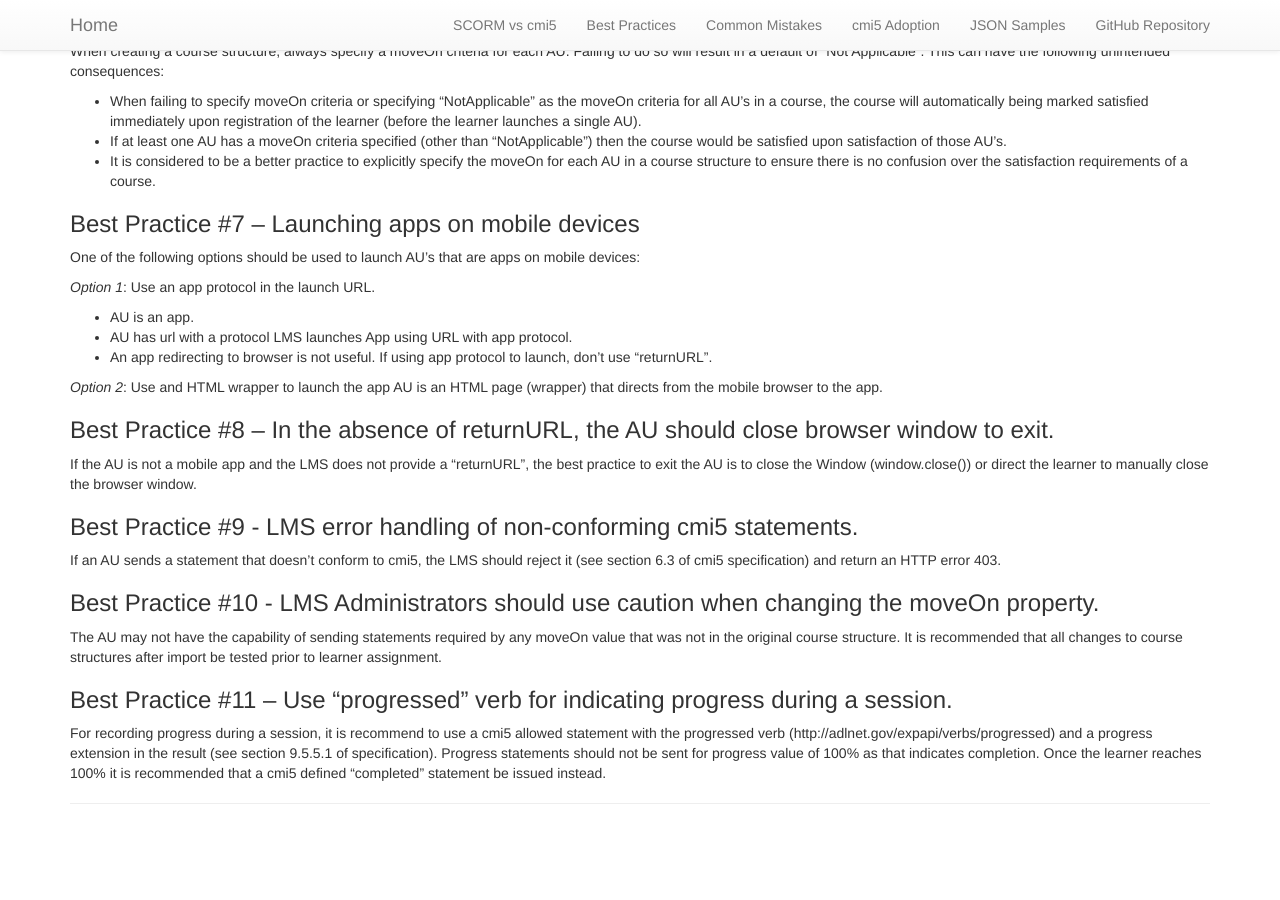
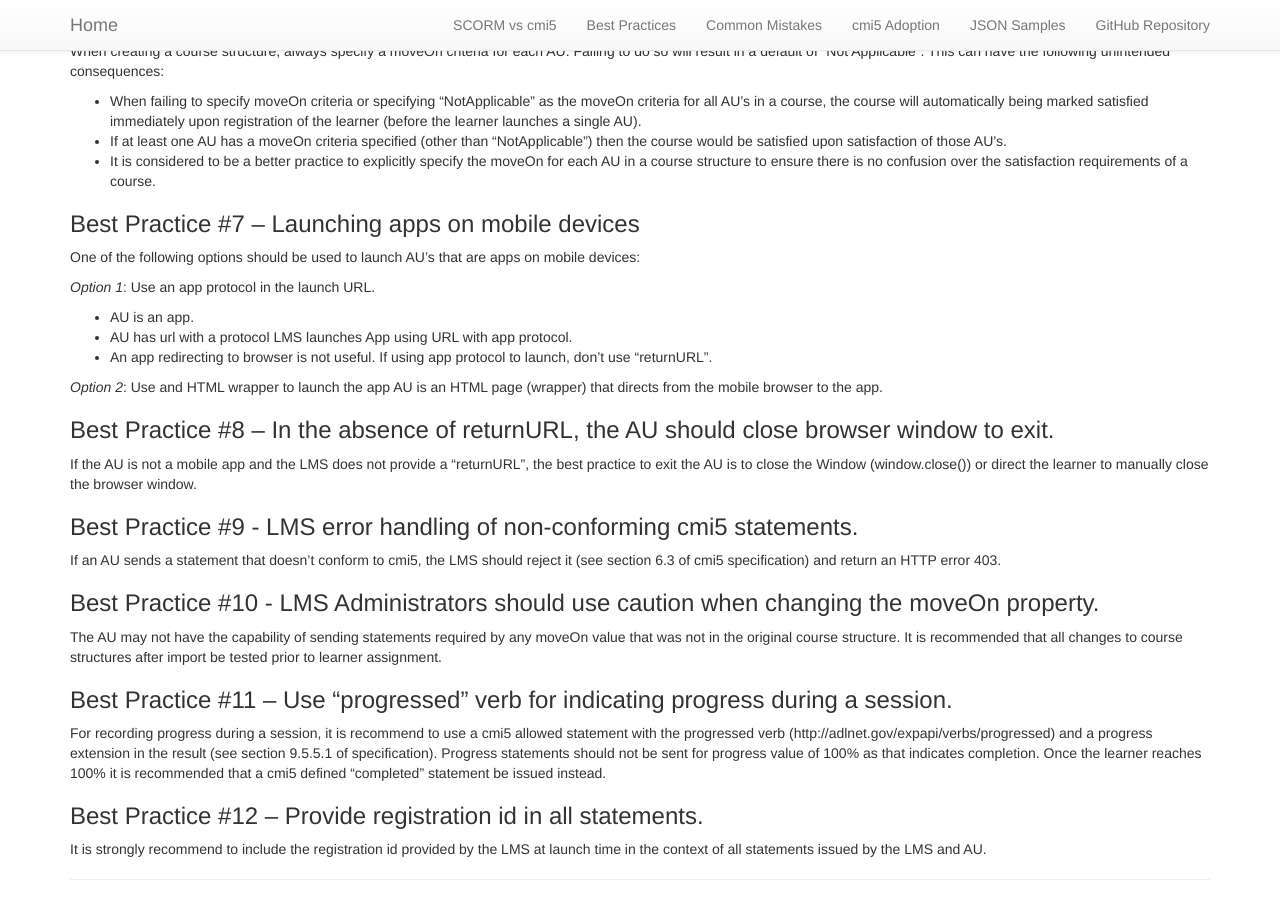
Before and after one commit to AICC/CMI-5_Spec_Current, a Jekyll site: the page built from best_practices/index.md, in a window 1280 px wide and 900 px high, scrolled down 1364 px. Built offline with Jekyll 4.4.1, drawn with Linux system fonts in a browser that asks for light colours; our own code applies the rules of GitHub Pages for plain Markdown files; before the commit the page ends 2188 px from its top, so only the background shows below that.

Commit message:
Registration ID
Per August 18th Meeting.
Recommend adding registration id in the context of ALL statements

```diff
--- a/best_practices/index.md
+++ b/best_practices/index.md
@@ -80,4 +80,8 @@ The AU may not have the capability of sending statements required by any moveOn
 ###  Best Practice #{% increment bpCount %} – Use “progressed” verb for indicating progress during a session.
 For recording progress during a session, it is recommend to use a cmi5 allowed statement with the progressed verb (http://adlnet.gov/expapi/verbs/progressed) and a progress extension in the result (see section 9.5.5.1 of specification).  Progress statements should not be sent for progress value of 100% as that indicates completion.  Once the learner reaches 100% it is recommended that a cmi5 defined “completed” statement be issued instead.
 
+###  Best Practice #{% increment bpCount %} – Provide registration id in all statements.
+It is strongly recommend to include the registration id provided by the LMS at launch time in the context of all statements issued by the LMS and AU.
+
+
 ------
```
